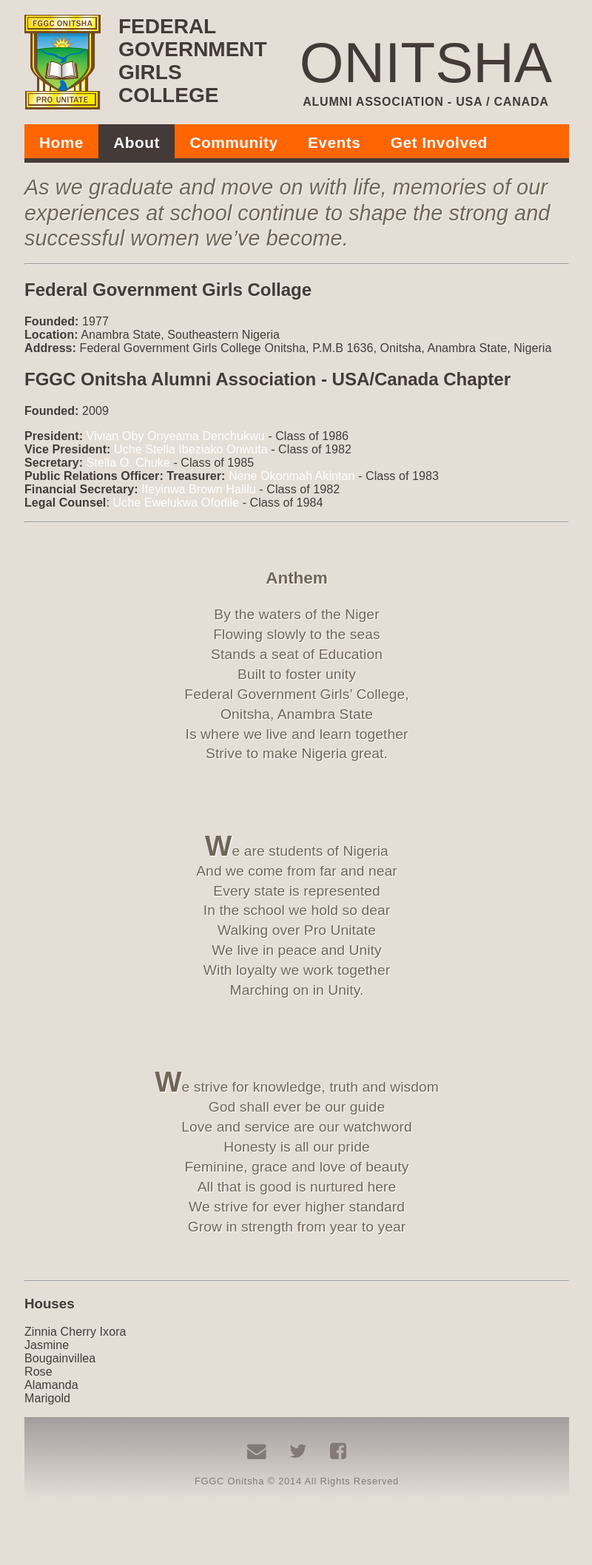
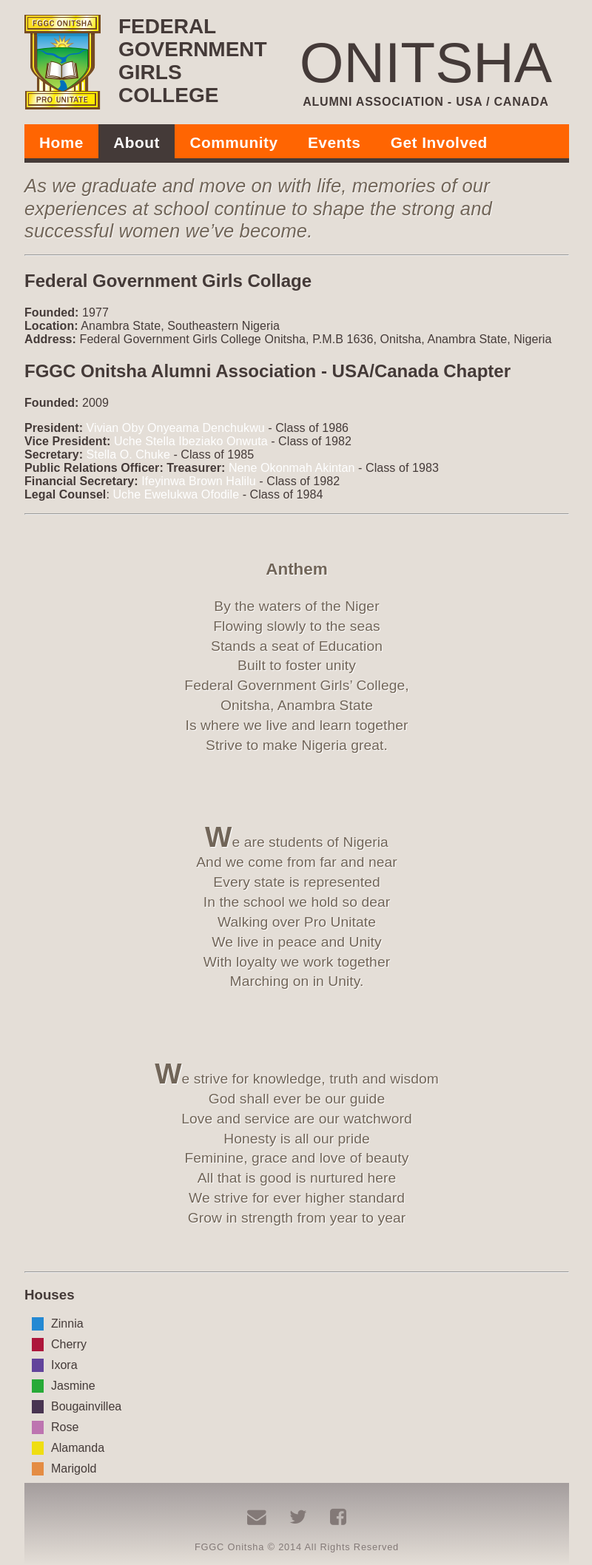
Before and after one commit to fggconitsha/fggconitsha, a Jekyll site: the page built from about.md, in a window 1280 px wide. Shown: the whole page at 74% size, without its empty margins (207-1007 px from the left). Built offline with Jekyll 4.4.1, drawn with Linux system fonts in a browser that asks for light colours; nearby versions of some CDN libraries; Markdown is read by kramdown in place of the engine named in the settings; before the commit the page ends 2027 px from its top, so only the background shows below that.

Commit message:
more stylings

```diff
--- a/about.md
+++ b/about.md
@@ -55,11 +55,11 @@
 
 ----
 ### Houses
-Zinnia
-Cherry
-Ixora
-Jasmine
-Bougainvillea
-Rose
-Alamanda
-Marigold
+<div class="zinnia">Zinnia</div>
+<div class="cherry">Cherry</div>
+<div class="ixora">Ixora</div>
+<div class="jasmine">Jasmine</div>
+<div class="bougainvillea">Bougainvillea</div>
+<div class="rose">Rose</div>
+<div class="alamanda">Alamanda</div>
+<div class="marigold">Marigold</div>
--- a/css/main.css
+++ b/css/main.css
@@ -191,9 +191,13 @@
 em {
   color: #716558;
   text-align: center;
-  font-size: 1.8em;
+  font-size: 1.6em;
   text-shadow: 1px 1px 1px rgba(255,255,255,0.8);
   line-height: 1.2em;
+}
+em:first-child:first-letter {
+  font-weight: 900;
+  font-size: 2em;
 }
 
 blockquote {
@@ -252,3 +256,33 @@
     padding: 1em;
   }
 }
+.zinnia, .cherry, .ixora, .jasmine, .bougainvillea, .rose, .alamanda, .marigold {
+  padding-left: 10px;
+  display: block;
+  margin: 10px;
+}
+
+.zinnia {
+  border-left: 16px solid #2489d3;
+}
+.cherry {
+  border-left: 16px solid #ad173b;
+}
+.ixora {
+  border-left: 16px solid #62449b;
+}
+.jasmine {
+  border-left: 16px solid #27aa37;
+}
+.bougainvillea {
+  border-left: 16px solid #483451;
+}
+.rose {
+  border-left: 16px solid #bd74b0;
+}
+.alamanda {
+  border-left: 16px solid #efde11;
+}
+.marigold {
+  border-left: 16px solid #e48c43;
+}
```
Also changed, not shown: community.md (+1 -1 lines), events.md (+1 -1 lines), getinvolved.md (+9 -4 lines).
